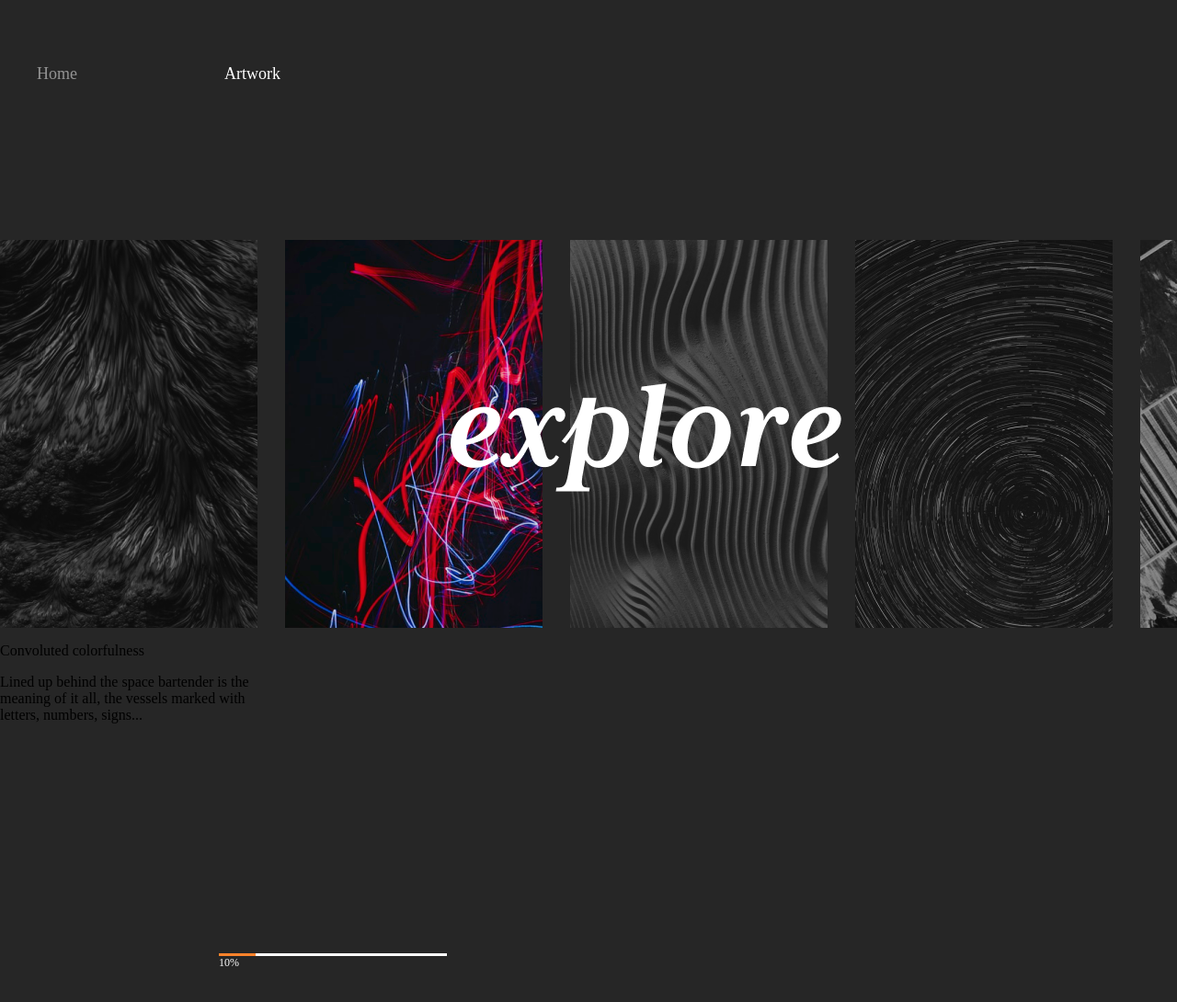
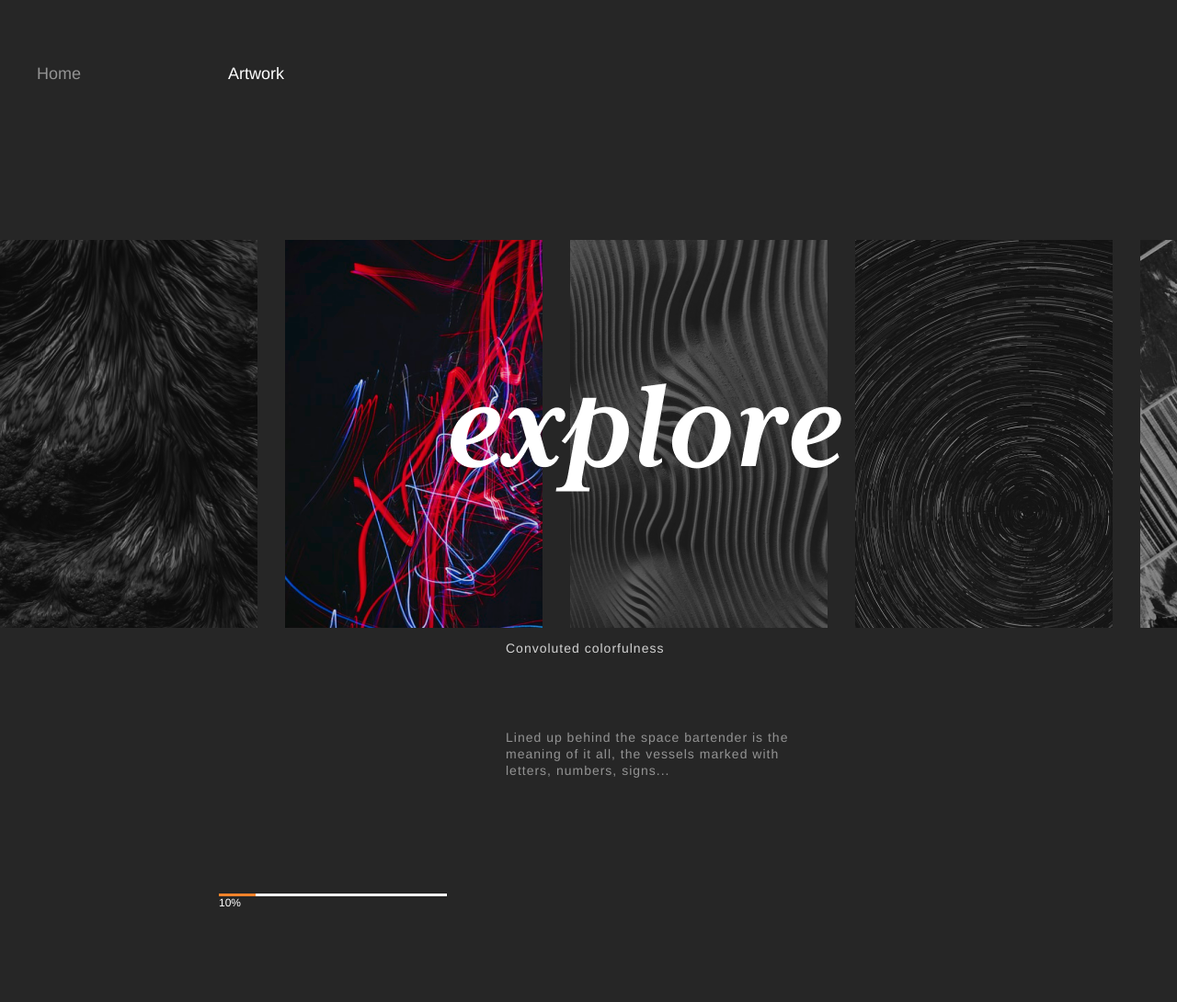
Before and after one commit to Abdisalomov/Web-UL-Kit, a plain HTML site: page Web UL Kit 12/index.html in a window 1280 px wide. Shown: the whole page at 92% size. After the commit the page ends 1069 px from the top, so only its background shows below. Drawn offline with Linux system fonts and the light colour scheme.

Commit message:
WebUL Kit 12 finish

```diff
--- a/Web UL Kit 12/SASS/main.scss
+++ b/Web UL Kit 12/SASS/main.scss
@@ -3,6 +3,7 @@ body {
     padding: 0;
     box-sizing: border-box;
     background-color: #262626;
+    font-family: Helvetica;
 }
 
 
@@ -43,10 +44,28 @@ body {
     gap: 30px;
 }
 
+.text {
+    margin-left: 550px;
+
+    p {
+        font-size: 14px;
+        font-weight: 400;
+        color: #ffffff;
+        opacity: 0.8;
+        letter-spacing: 1px;
+    }
+
+    .paragraph {
+        margin-top: 80px;
+        line-height: 18px;
+        opacity: 0.5;
+    }
+}
+
 .line {
     margin-left: 238px;
-    margin-top: 250px;
-    margin-bottom: 120px;
+    margin-top: 125px;
+    margin-bottom: 80px;
 
     .grid {
         display: grid;
@@ -60,4 +79,6 @@ body {
         font-weight: 400;
         color: #ffffff;
     }
+
+
 }
--- a/Web UL Kit 12/index.html
+++ b/Web UL Kit 12/index.html
@@ -34,9 +34,9 @@
         <img src="./img/Rectangle 238.png" alt="">
     </div>
 
-    <div>
+    <div class="text">
         <p>Convoluted colorfulness</p>
-        <p>Lined up behind the space bartender is the <br> meaning of it all, the vessels marked with <br> letters, numbers, signs...</p>
+        <p class="paragraph">Lined up behind the space bartender is the <br> meaning of it all, the vessels marked with <br> letters, numbers, signs...</p>
     </div>
 
     <div class="line">
```
Also changed, not shown: Web UL Kit 12/SASS/main.css, 1 other file.
